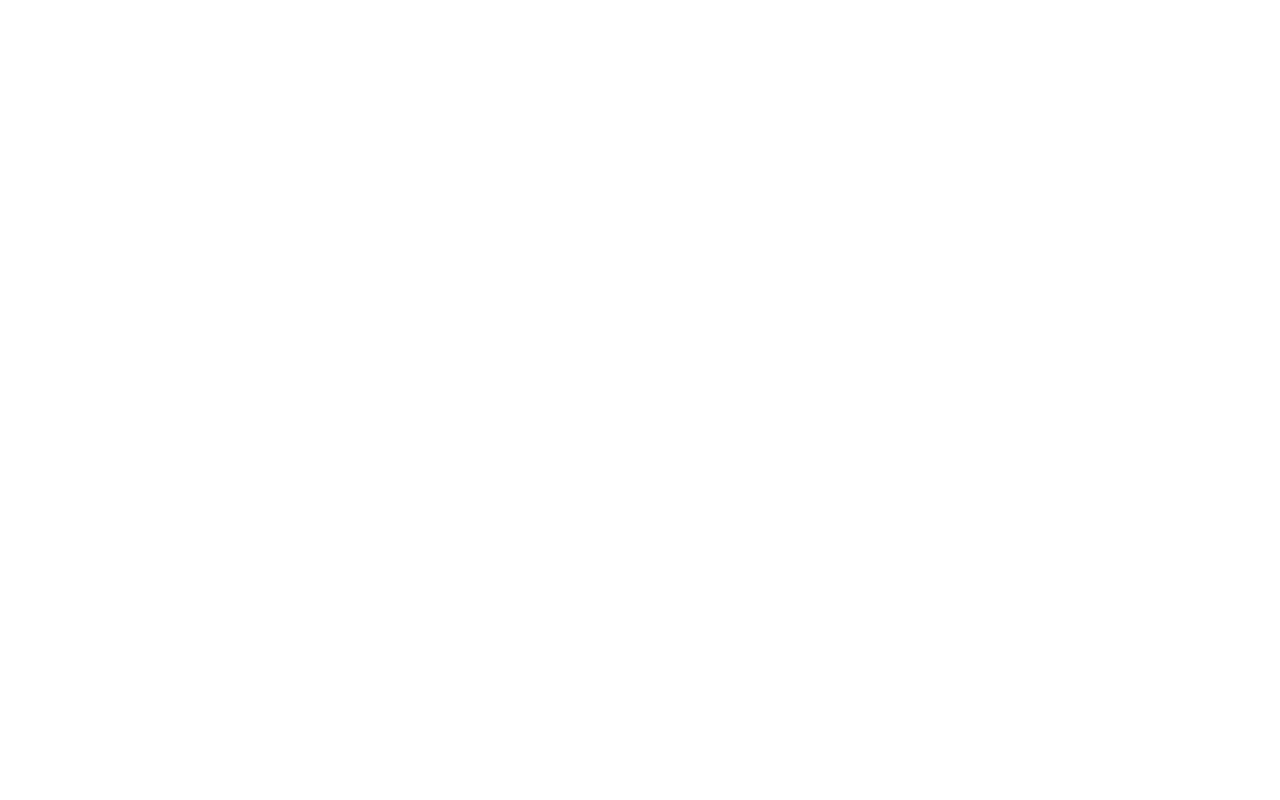
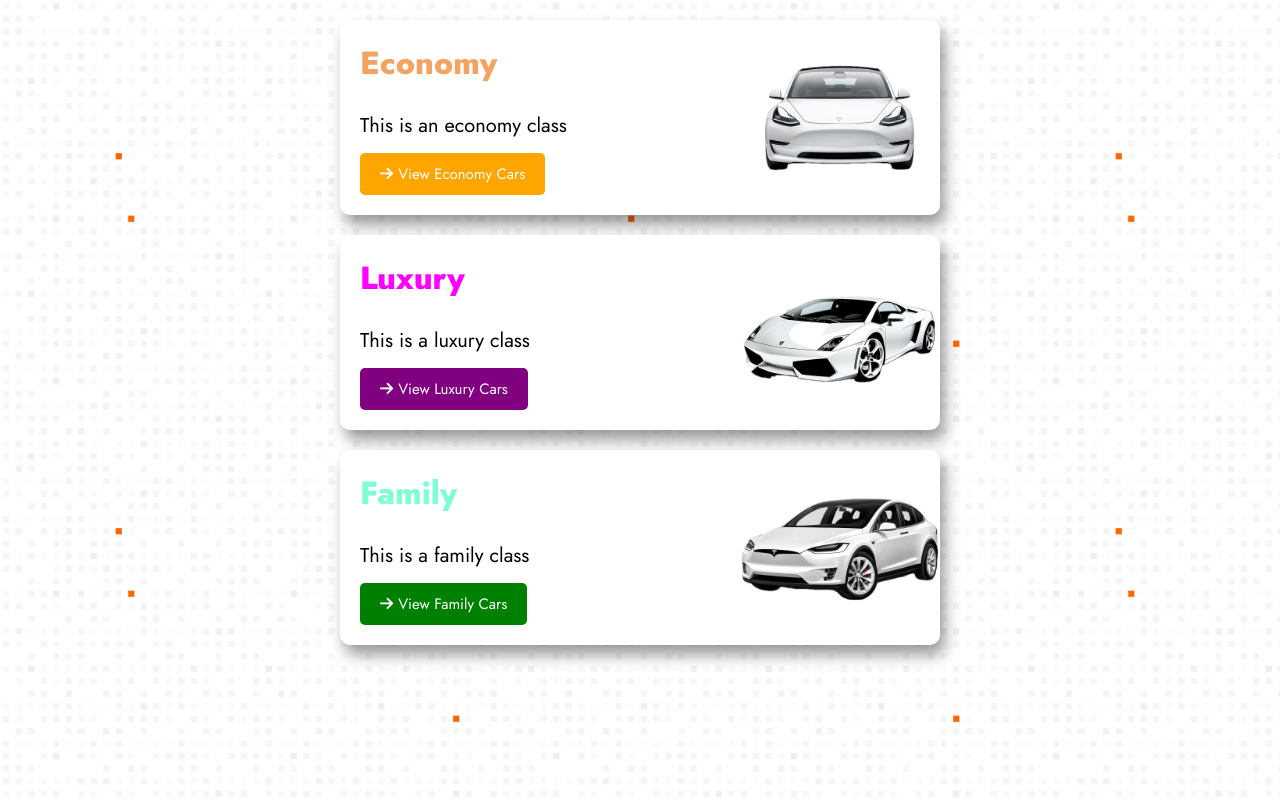
Before and after one commit to geechi653/project2-cardisplays, a plain HTML site: page index.html in a window 1280 px wide. Drawn offline with Linux system fonts and the light colour scheme.

Commit message:
CSS File for the project

```diff
--- a/css/style.css
+++ b/css/style.css
@@ -0,0 +1,114 @@
+/* Reset default styles */
+* {
+    margin: 0;
+    padding: 0;
+    box-sizing: border-box;
+}
+
+/* Main body styles */
+body {
+    font-family: 'Jost', sans-serif;
+    background: url(../assets/pattern.png);
+    background-size: 500px;
+}
+
+/* Common box styles */
+.box {
+    max-width: 600px;
+    margin: 20px auto;
+    padding: 20px;
+    border-radius: 10px;
+    box-shadow: 5px 10px 15px rgba(0, 0, 0, 0.4);
+}
+
+/* Box heading styles */
+.box h1 {
+    margin-bottom: 25px;
+    font-weight: 800;
+}
+
+/* Box paragraph styles */
+.box p {
+    margin-bottom: 8px;
+    font-size: 20px;
+}
+
+/* Economy car section styles */
+.economy h1 {
+    color: sandybrown;
+}
+
+.economy a {
+    background-color: orange;
+}
+
+.economy a:hover {
+    background-color: rgb(182, 121, 8);
+}
+
+.economy a:active {
+    background-color: rgb(148, 98, 6);
+}
+
+/* Luxury car section styles */
+.luxury h1 {
+    color: magenta;
+}
+
+.luxury a {
+    background-color: purple;
+}
+
+.luxury a:hover {
+    background-color: rgb(104, 0, 104);
+}
+
+.luxury a:active {
+    background-color: rgb(77, 1, 77);
+}
+
+/* Family car section styles */
+.family h1 {
+    color: aquamarine;
+}
+
+.family a {
+    background-color: green;
+}
+
+.family a:hover {
+    background-color: rgb(1, 97, 1);
+}
+
+.family a:active {
+    background-color: rgb(1, 73, 1);
+}
+
+/* Common link styles */
+a {
+    display: inline-block;
+    text-decoration: none;
+    color: white;
+    padding: 10px 20px;
+    border-radius: 5px;
+    font-size: 15px;
+    margin-top: 5px;
+}
+
+/* Car section background images */
+.economy {
+    background: white url(../assets/economic-car.png) no-repeat right/200px;
+}
+
+.luxury {
+    background: white url(../assets/luxury-car.png) no-repeat right/200px;
+}
+
+.family {
+    background: white url(../assets/family-car.png) no-repeat right/200px;
+}
+
+/* Icon spacing */
+i {
+    margin-right: 5px;
+}
--- a/index.html
+++ b/index.html
@@ -1,12 +1,39 @@
 <!DOCTYPE html>
 <html lang="en">
+
 <head>
     <meta charset="UTF-8">
     <meta name="viewport" content="width=device-width, initial-scale=1.0">
+    <link rel="preconnect" href="https://fonts.googleapis.com">
+    <link rel="preconnect" href="https://fonts.gstatic.com" crossorigin>
+    <link href="https://fonts.googleapis.com/css2?family=Jost:ital,wght@0,100..900;1,100..900&display=swap"
+        rel="stylesheet">
+    <link rel="stylesheet" href="https://cdnjs.cloudflare.com/ajax/libs/font-awesome/6.6.0/css/all.min.css"
+        integrity="sha512-Kc323vGBEqzTmouAECnVceyQqyqdsSiqLQISBL29aUW4U/M7pSPA/gEUZQqv1cwx4OnYxTxve5UMg5GT6L4JJg=="
+        crossorigin="anonymous" referrerpolicy="no-referrer" />
     <link rel="stylesheet" href="./css/style.css">
-    <title>Your Title</title>
+
+    <title>Car Dealership Project</title>
 </head>
+
 <body>
+    <div class="box economy">
+        <h1 class="economy-cars">Economy</h1>
+        <p>This is an economy class</p>
+        <a href="#"><i class="fa-solid fa-arrow-right"></i>View Economy Cars</a>
+    </div>
+    <div class="box luxury">
+        <h1 class="luxury-cars">Luxury</h1>
+        <p>This is a luxury class</p>
+        <a href="#"> <i class="fa-solid fa-arrow-right"></i>View Luxury Cars</a>
+    </div>
+
+    <div class="box family">
+        <h1 class="family-cars">Family</h1>
+        <p>This is a family class</p>
+        <a href="#"><i class="fa-solid fa-arrow-right"></i>View Family Cars</a>
+    </div>
 
 </body>
+
 </html>
```
